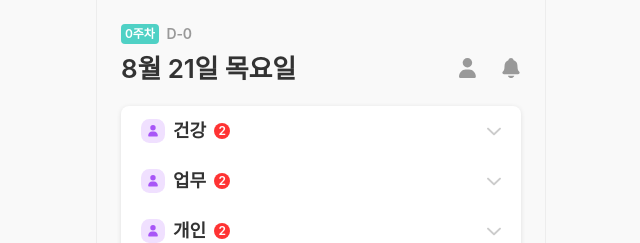
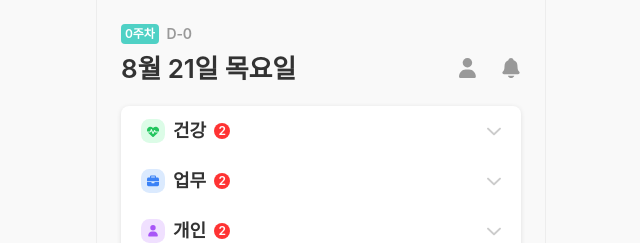
Before and after one commit to WomanTech2025-MoWo/MoWo_FE, a React (Create React App) app: page / in a window 1280 px wide. Shown: the top 243 px of the page, without its empty margins (319-959 px from the left). Built offline with nearby package versions, Linux system fonts and the light colour scheme; a web font is replaced by a local one.

Commit message:
♻️[Refactor] 브리핑 페이지 시연용 자료 세팅

```diff
--- a/src/pages/briefing/components/BriefingTodo.tsx
+++ b/src/pages/briefing/components/BriefingTodo.tsx
@@ -5,6 +5,12 @@ import ShadowBox from '../../../components/common/ShadowBox';
 import IconCategory from '../../../components/icons/features/todos/IconCategory';
 import IconArrowUpDown from '../../../components/icons/features/todos/IconArrowUpDown';
 import CircleBadge from '../../../components/common/CircleBadge';
+import { CategoryList } from '../../todos/components/TodoList';
+
+const dummyTodos = [
+  { id: 1, title: '엽산제 복용하기', checked: false },
+  { id: 2, title: '8/25 산부인과 정기 검진', checked: false },
+];
 
 const TodoWrap = styled(ShadowBox)`
   padding: 0;
@@ -62,13 +68,20 @@ const BriefingTodo = () => {
 
   const cateItems: {
     length: string | number;
-    name: 'health' | 'work' | 'personal';
+    name: CategoryList;
     label: string;
     icon: JSX.Element;
+    todos: typeof dummyTodos;
   }[] = [
-    { name: 'health', label: '건강', icon: <IconCategory status="health" width="24" height="24" />, length: 2 },
-    { name: 'work', label: '업무', icon: <IconCategory status="work" width="24" height="24" />, length: 2 },
-    { name: 'personal', label: '개인', icon: <IconCategory status="personal" width="24" height="24" />, length: 2 },
+    { name: 'HEALTH', label: '건강', icon: <IconCategory status="HEALTH" width="24" height="24" />, length: dummyTodos.length, todos: dummyTodos },
+    { name: 'WORK', label: '업무', icon: <IconCategory status="WORK" width="24" height="24" />, length: dummyTodos.length, todos: dummyTodos },
+    {
+      name: 'PERSONAL',
+      label: '개인',
+      icon: <IconCategory status="PERSONAL" width="24" height="24" />,
+      length: dummyTodos.length,
+      todos: dummyTodos,
+    },
   ];
 
   // 카테고리별 열림/닫힘 상태 저장
@@ -96,12 +109,10 @@ const BriefingTodo = () => {
               </CategoryBtn>
               <TodoListWrapper $isOpen={isOpen}>
                 <TodoListItemWrap>
-                  {[
-                    { id: 1, text: '산책하기', category: item.name, checked: false },
-                    { id: 2, text: '건강검진 예약', category: item.name, checked: true },
-                  ].map((todo) => (
+                  {dummyTodos.map((todo, id) => (
                     <TodoListItem
-                      key={todo.id}
+                      key={id}
+                      todoTitle={todo.title}
                       {...todo}
                       isOpen={openItemId === todo.id}
                       onOpen={() => setOpenItemId(todo.id)}
```
